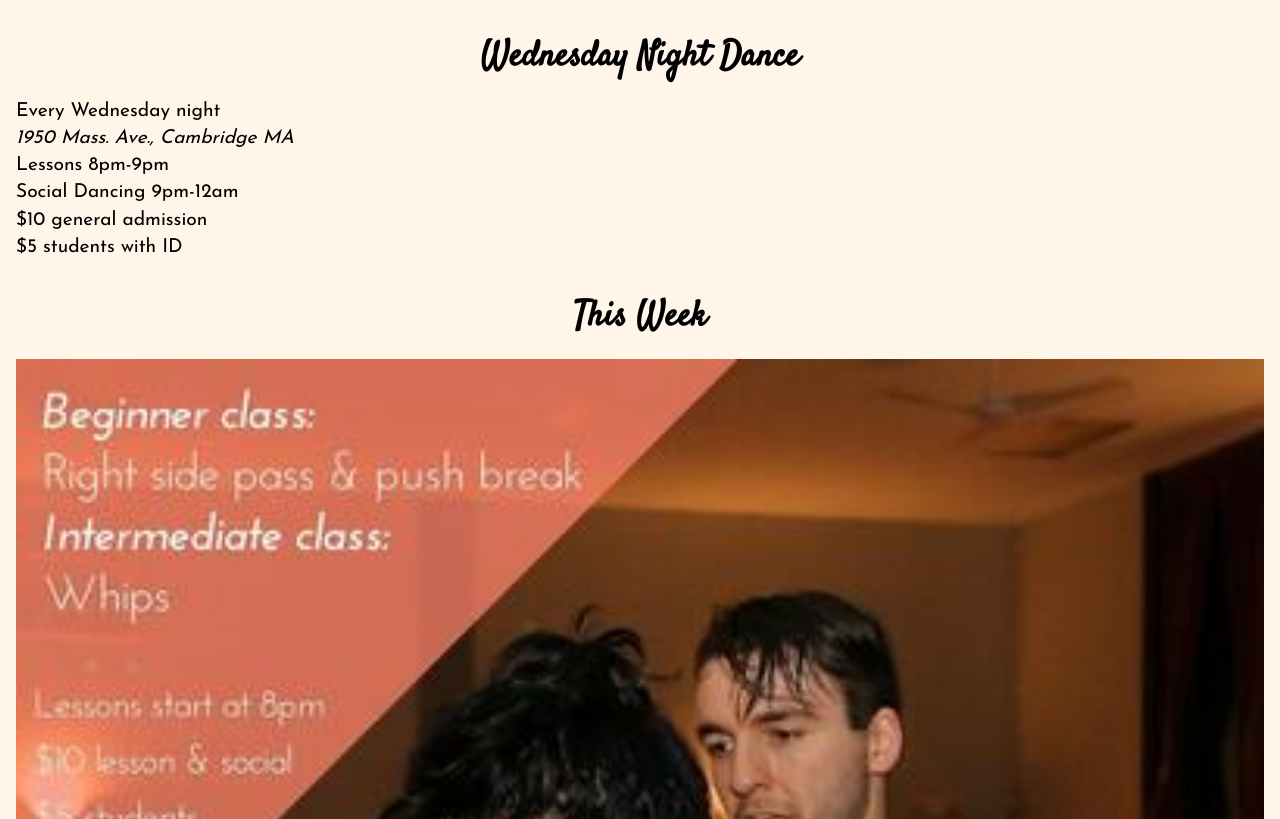
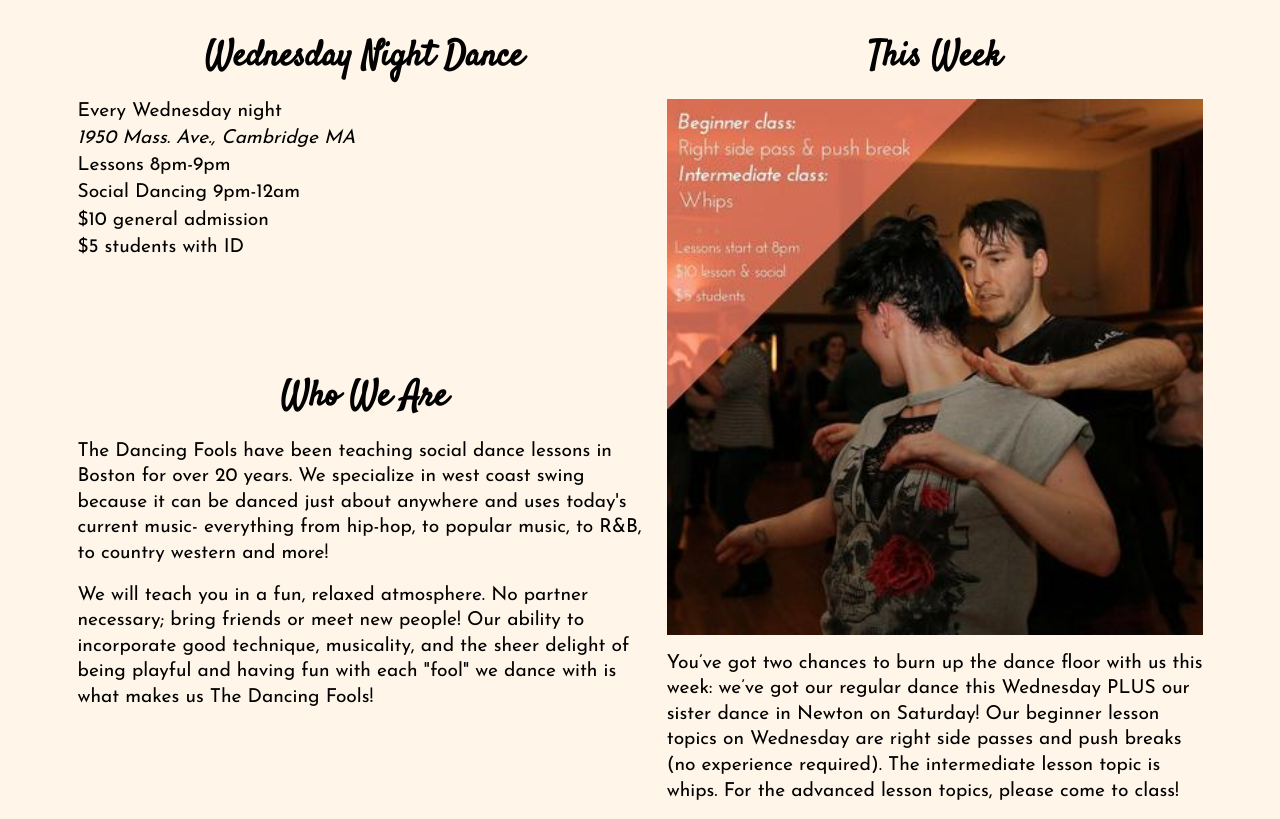
Before and after one commit to davidhousedev/the_dancing_fools_and_feats, a Django app: template the_dancing_fools_and_feats/fools/templates/fools/index.html in a window 1280 px wide. Shown: the part 273-1092 px from the top of the page. Run offline with Django 3.2, Linux system fonts and the light colour scheme; the template is opened without the code that fills it, so the values that code supplies are empty; parts of the project's set-up code (start-up, migrations or seed data) failed here and were passed over.

Commit message:
style: Display fools index well on desktop screens

```diff
--- a/the_dancing_fools_and_feats/fools/static/fools/scss/partials/base.scss
+++ b/the_dancing_fools_and_feats/fools/static/fools/scss/partials/base.scss
@@ -6,9 +6,6 @@ $off-white: #f0f0f0;
 $dark-navy: #232A5C;
 
 $image-path: '../img/dist';  // Path from css location to image location
-
-// Layout
-$gutter-size: 1rem;
 
 $banner-md: 800px;
 $banner-lg: 1200px;
--- a/the_dancing_fools_and_feats/fools/static/fools/scss/partials/layout.scss
+++ b/the_dancing_fools_and_feats/fools/static/fools/scss/partials/layout.scss
@@ -1,4 +1,7 @@
 @import 'base';
+
+$gutter-size: 1rem;
+$max-content-width: 1125px;
 
 @mixin section-padding {
   padding: 1rem 0;
@@ -8,8 +11,36 @@ body {
   max-width: 100%;
   background-color: $butter-yellow;
   display: grid;
-  grid-template-columns: [left-edge] $gutter-size [start-main] auto [end-main] $gutter-size [right-edge];
-  grid-template-rows: [start-head] auto [start-nav] auto [start-main] auto [end-main];
+  grid-template-columns:
+    [left-edge] $gutter-size
+    [start-main] auto [end-main]
+    $gutter-size [right-edge];
+  @media (min-width: 400px) {
+    $gutter-size: 2rem;
+    grid-template-columns:
+      [left-edge] $gutter-size
+      [start-main] auto [end-main]
+      $gutter-size [right-edge];
+  }
+  @media (min-width: 820px) {
+    $gutter-size: auto;
+    grid-template-columns:
+      [left-edge] $gutter-size
+      [start-main] 800px [end-main]
+      $gutter-size [right-edge];
+  }
+  @media (min-width: 1200px) {
+    $gutter-size: auto;
+    grid-template-columns:
+      [left-edge] $gutter-size
+      [start-main] $max-content-width [end-main]
+      $gutter-size [right-edge];
+  }
+  grid-template-rows:
+    [start-head] auto
+    [start-nav] auto
+    [start-main] auto
+    [end-main] 2rem [end-page];
   justify-content: stretch;
 
   section:last-of-type {
@@ -20,6 +51,52 @@ body {
 main {
   grid-column: start-main / end-main;
   grid-row: start-main / end-main;
+}
+
+#main-fools {
+  display: grid;
+  grid-gap: 1rem;
+  grid-template-areas:
+    "dance-info"
+    "this-week"
+    "who-we-are"
+    "west-coast-swing"
+    "location";
+
+  @media (min-width: 600px) {
+    grid-template-areas:
+      "dance-info this-week"
+      "who-we-are this-week"
+      "west-coast-swing west-coast-swing"
+      "location location";
+  }
+  @media (min-width: 700px) {
+    grid-template-areas:
+      "dance-info this-week"
+      "who-we-are this-week"
+      "west-coast-swing location";
+  }
+}
+
+
+.section__dance_info {
+  grid-area: dance-info;
+}
+
+.section__this_week{
+  grid-area: this-week;
+}
+
+.section__who_we_are {
+  grid-area: who-we-are;
+}
+
+.section__west_coast_swing {
+  grid-area: west-coast-swing;
+}
+
+.section__location {
+  grid-area: location;
 }
 
 .section__this_week {
--- a/the_dancing_fools_and_feats/fools/static/fools/scss/partials/navigation.scss
+++ b/the_dancing_fools_and_feats/fools/static/fools/scss/partials/navigation.scss
@@ -4,6 +4,7 @@ $nav-separator: "|";
 
 nav {
   padding: 0.5rem 0.5rem;
+  margin-bottom: 2rem;
   grid-column: left-edge / right-edge;
   grid-row: start-nav / start-main;
   justify-self: stretch;
--- a/the_dancing_fools_and_feats/fools/static/fools/scss/partials/typography.scss
+++ b/the_dancing_fools_and_feats/fools/static/fools/scss/partials/typography.scss
@@ -14,7 +14,6 @@ h2, p {
 }
 
 h2 {
-  margin-top: 2rem;
   text-align: center;
   font-size: 2.2rem;
   @include header-bold;
--- a/the_dancing_fools_and_feats/fools/templates/fools/index.html
+++ b/the_dancing_fools_and_feats/fools/templates/fools/index.html
@@ -60,7 +60,7 @@
             <li>University Swing</li>
         </ul>
     </nav>
-    <main>
+    <main id="main-fools">
         <section class="section__dance_info">
             <h2 class="header__section_header">Wednesday Night Dance</h2>
             <ul class="list--no-bullet">
```
Also changed, not shown: the_dancing_fools_and_feats/fools/static/fools/css/main-styles.css.
